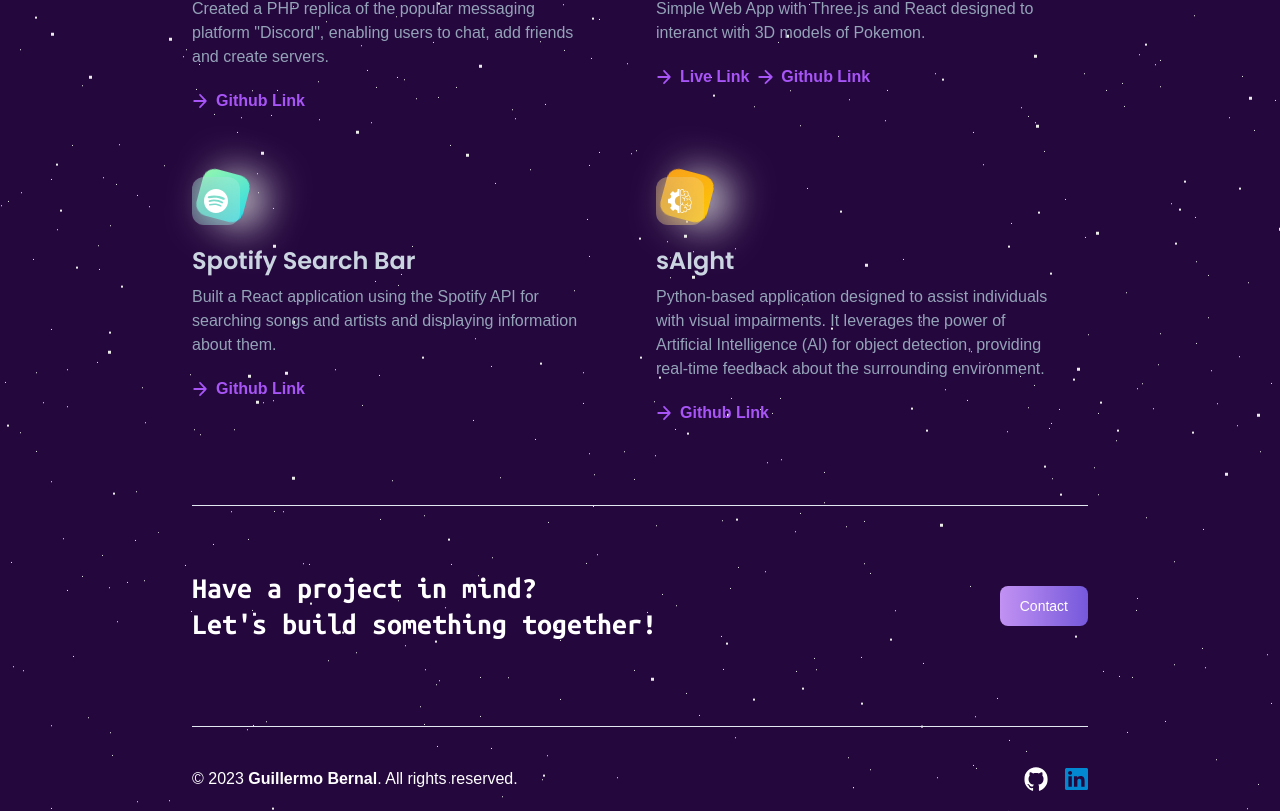
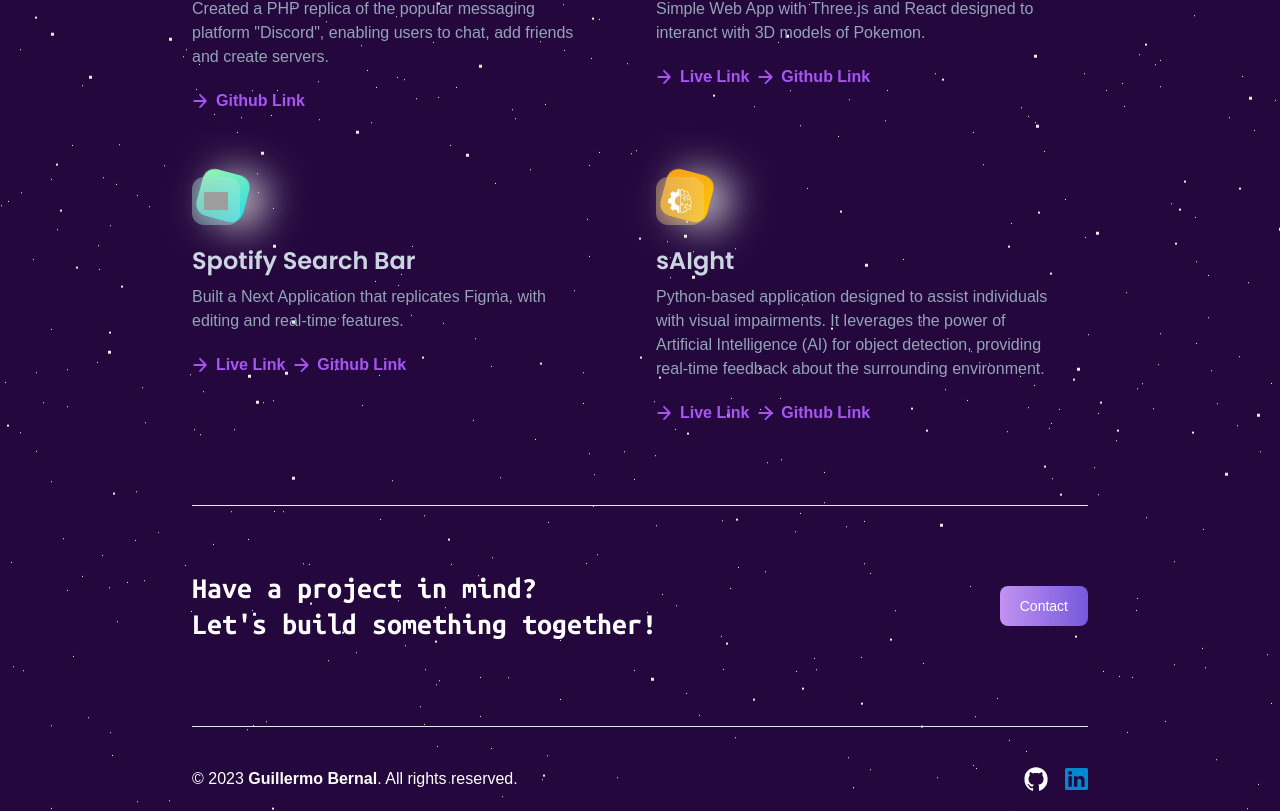
Before and after one commit to guilleixy/spaceportfolio, a React (Vite) app: page /projects in a window 1280 px wide. Shown: the part 763-1574 px from the top of the page. Built offline with nearby package versions, Linux system fonts and the light colour scheme; grey boxes are pictures that could not be loaded; a web font is replaced by a local one.

Commit message:
Add files via upload

```diff
--- a/src/constants/index.js
+++ b/src/constants/index.js
@@ -222,11 +222,12 @@ export const projects = [
         livelink: 'https://guilleixy.github.io/feraligatrhtml/',
     },
     {
-        iconUrl: spotify,
+        iconUrl: figma,
         theme: 'btn-back-green',
         name: 'Spotify Search Bar',
-        description: 'Built a React application using the Spotify API for searching songs and artists and displaying information about them.',
-        githublink: '',
+        description: 'Built a Next Application that replicates Figma, with editing and real-time features.',
+        githublink: 'https://github.com/guilleixy/figma-clone',
+        livelink: 'https://figma-clone-three-tan.vercel.app/',
     },
 
     {
@@ -235,5 +236,6 @@ export const projects = [
         name: 'sAIght',
         description: 'Python-based application designed to assist individuals with visual impairments. It leverages the power of Artificial Intelligence (AI) for object detection, providing real-time feedback about the surrounding environment.',
         githublink: 'https://github.com/guilleixy/saight',
+        livelink: 'https://www.saight.es/',
     }
 ];
```
